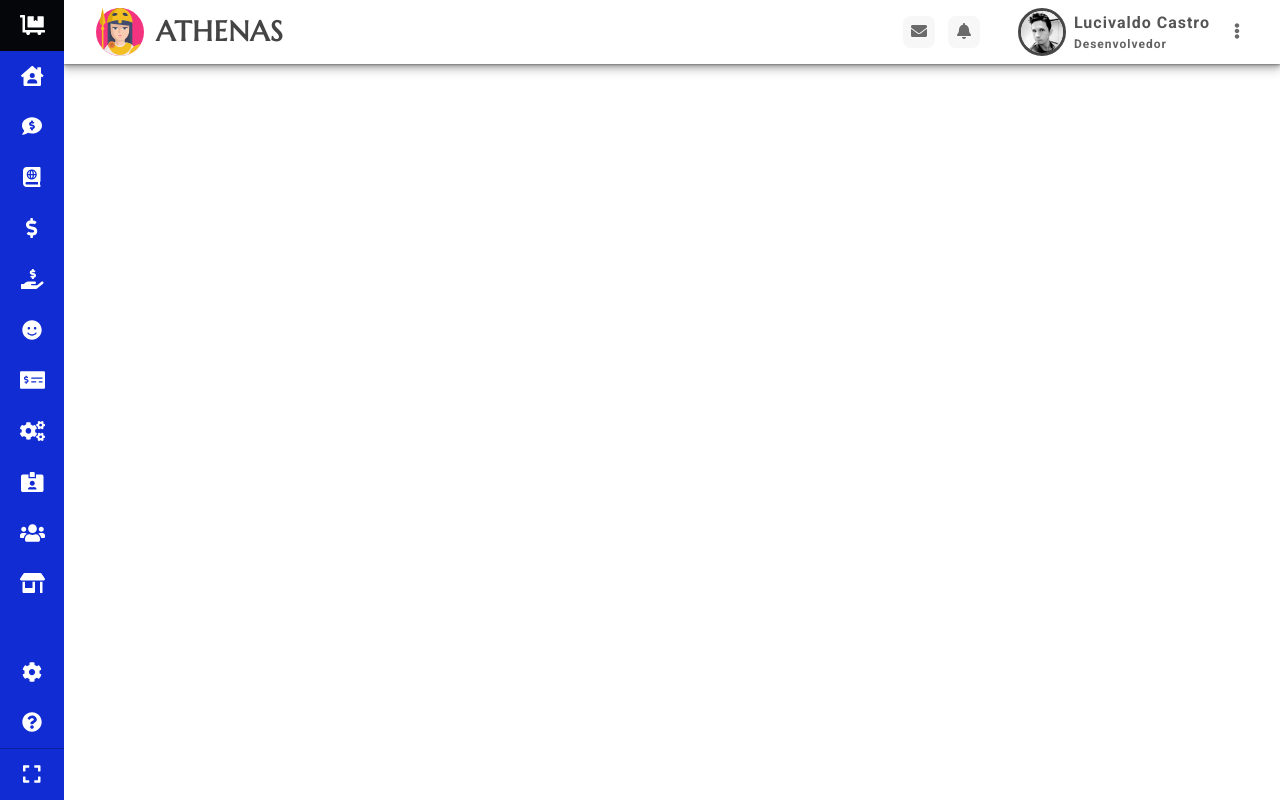
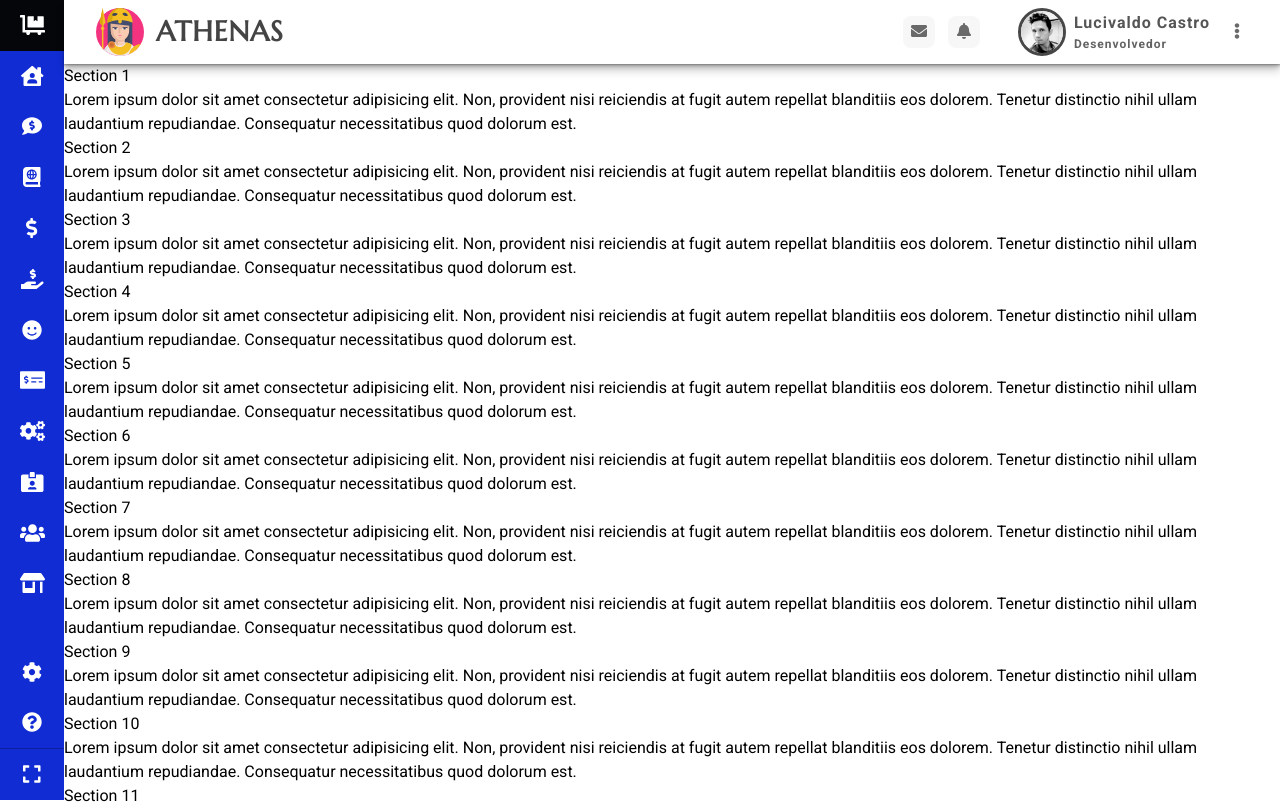
Before and after one commit to lucivaldo/sidebar-vue-example1, a Vue app: page / in a window 1280 px wide. Shown: the top 804 px of the page. Built offline with nearby package versions, Linux system fonts and the light colour scheme.

Commit message:
Navbar fixo

```diff
--- a/src/components/layout/base-layout/BaseLayout.vue
+++ b/src/components/layout/base-layout/BaseLayout.vue
@@ -25,4 +25,22 @@ export default {
 .base-layout {
   height: 100%;
 }
+
+// Posicionamento do conteúdo principal
+.main {
+  margin-left: calc(2 * 1rem + 2rem);
+  margin-top: 4rem;
+}
+
+.nav--expand .main {
+  margin-left: 15rem;
+}
+
+.subnav--active .main {
+  margin-left: calc(2 * 1rem + 2rem + 20rem);
+}
+
+.nav--expand.subnav--active .main {
+  margin-left: calc(15rem + 20rem);
+}
 </style>
--- a/src/components/layout/navbar/Navbar.vue
+++ b/src/components/layout/navbar/Navbar.vue
@@ -61,24 +61,30 @@ export default {
 
 <style lang="scss" scoped>
 .navbar {
+  background-color: white;
   box-shadow: 0 1px 1px rgba(0, 0, 0, 0.15),
               0 2px 2px rgba(0, 0, 0, 0.15),
               0 4px 4px rgba(0, 0, 0, 0.15),
               0 8px 8px rgba(0, 0, 0, 0.15);
-  margin-left: calc(2 * 1rem + 2rem);
-  transition: margin-left .3s;
+  transition: .3s;
+  position: fixed;
+  top: 0;
+  left: calc(2 * 1rem + 2rem);
+  right: 0;
+  height: 4rem;
 }
 
+// Posicionamento em relação às medidas da sidebar
 .nav--expand .navbar {
-  margin-left: 15rem;
+  left: 15rem;
 }
 
 .subnav--active .navbar {
-  margin-left: calc(2 * 1rem + 2rem + 20rem);
+  left: calc(2 * 1rem + 2rem + 20rem);
 }
 
 .nav--expand.subnav--active .navbar {
-  margin-left: calc(15rem + 20rem);
+  left: calc(15rem + 20rem);
 }
 
 .navbar {
--- a/src/views/Home.vue
+++ b/src/views/Home.vue
@@ -1,5 +1,12 @@
 <template>
   <div class="home">
+    <div v-for="i in 50" :key="i">
+      <header>Section {{ i }}</header>
+
+      <p>
+        Lorem ipsum dolor sit amet consectetur adipisicing elit. Non, provident nisi reiciendis at fugit autem repellat blanditiis eos dolorem. Tenetur distinctio nihil ullam laudantium repudiandae. Consequatur necessitatibus quod dolorum est.
+      </p>
+    </div>
   </div>
 </template>
 
```
